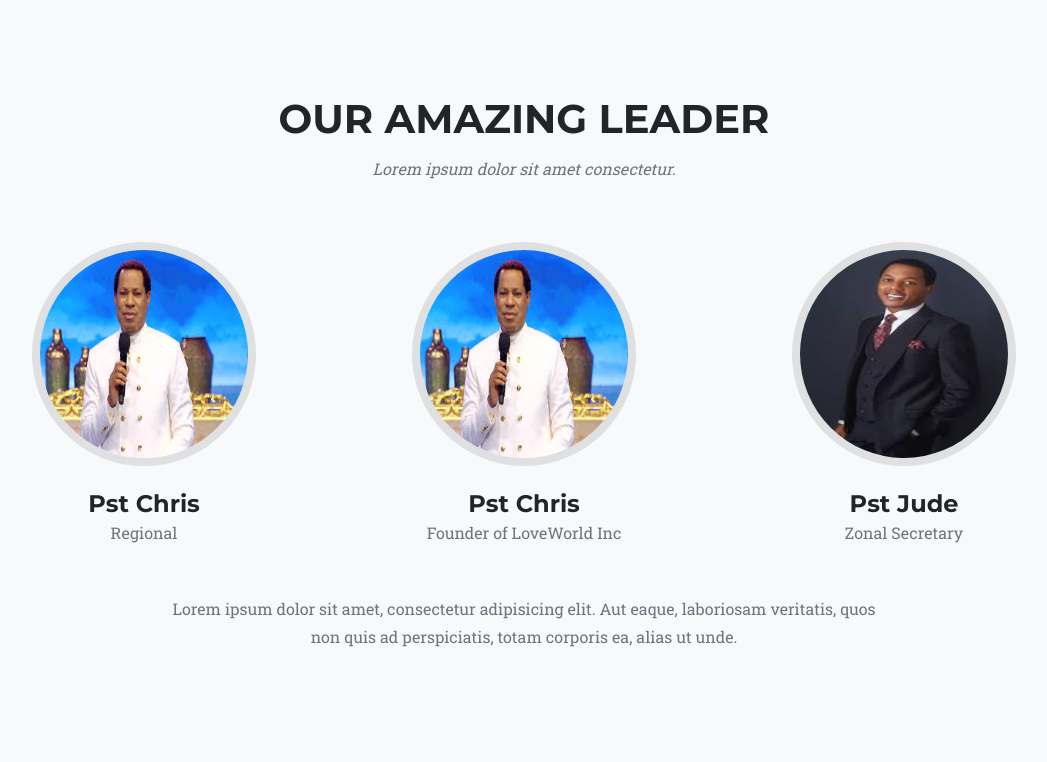
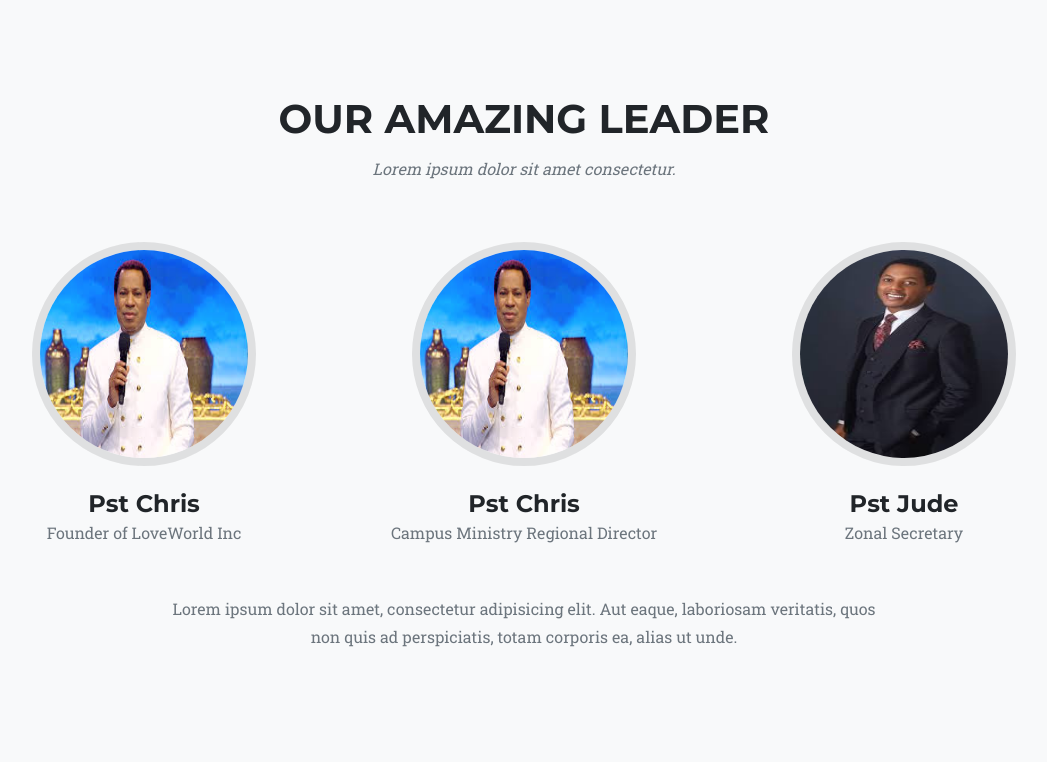
Before and after one commit to officialryder1/zonef, a Django app: page / in a window 1280 px wide. Shown: the part 1770-2532 px from the top of the page, without its empty margins (116-1163 px from the left). Run offline with Django 5.2, Linux system fonts and the light colour scheme; data that the repository does not hold is empty; parts of the project's set-up code (start-up, migrations or seed data) failed here and were passed over; some libraries are stand-ins or nearby versions.

Commit message:
change index file

```diff
--- a/zonef/templates/zonef/index.html
+++ b/zonef/templates/zonef/index.html
@@ -152,7 +152,7 @@
                 <div class="team-member">
                     <img class="mx-auto rounded-circle" src="{% static 'assets/img/pst_chris.jpeg' %}" alt="..." />
                     <h4>Pst Chris</h4>
-                    <p class="text-muted">Regional</p>
+                    <p class="text-muted">Founder of LoveWorld Inc</p>
                     <!-- <a class="btn btn-dark btn-social mx-2" href="#!" aria-label="Parveen Anand Twitter Profile"><i class="fab fa-twitter"></i></a>
                     <a class="btn btn-dark btn-social mx-2" href="#!" aria-label="Parveen Anand Facebook Profile"><i class="fab fa-facebook-f"></i></a>
                     <a class="btn btn-dark btn-social mx-2" href="#!" aria-label="Parveen Anand LinkedIn Profile"><i class="fab fa-linkedin-in"></i></a> -->
@@ -162,7 +162,7 @@
                 <div class="team-member">
                     <img class="mx-auto rounded-circle" src="{% static 'assets/img/pst_chris.jpeg' %}" alt="..." />
                     <h4>Pst Chris</h4>
-                    <p class="text-muted">Founder of LoveWorld Inc</p>
+                    <p class="text-muted">Campus Ministry Regional Director</p>
                     <!-- <a class="btn btn-dark btn-social mx-2" href="#!" aria-label="Diana Petersen Twitter Profile"><i class="fab fa-twitter"></i></a>
                     <a class="btn btn-dark btn-social mx-2" href="#!" aria-label="Diana Petersen Facebook Profile"><i class="fab fa-facebook-f"></i></a>
                     <a class="btn btn-dark btn-social mx-2" href="#!" aria-label="Diana Petersen LinkedIn Profile"><i class="fab fa-linkedin-in"></i></a> -->
```
